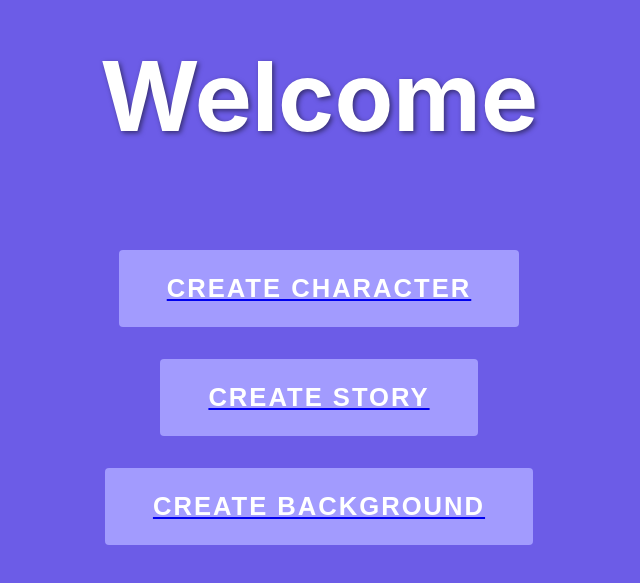
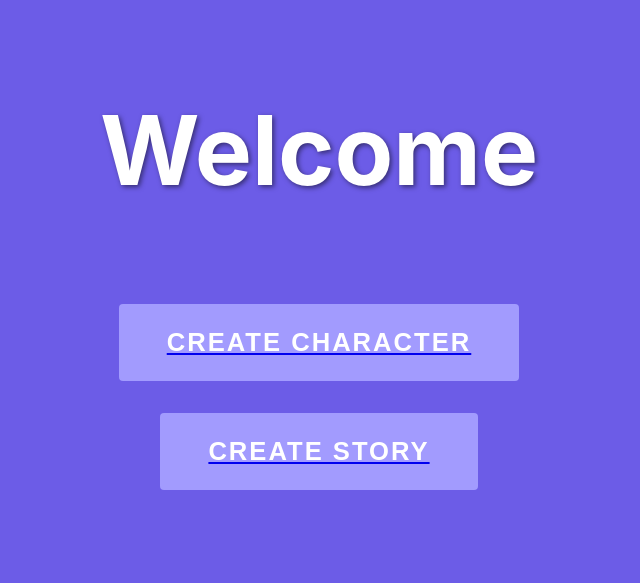
Before and after one commit to nathaliafab/FantasyLab, a React (Create React App) app in the folder my-app/: page / in a window 1280 px wide. Shown: the part 141-724 px from the top of the page, without its empty margins (321-961 px from the left). Built offline with nearby package versions, Linux system fonts and the light colour scheme.

Commit message:
delete background page

```diff
--- a/my-app/src/pages/GenerateBackground/index.jsx
+++ /dev/null
@@ -1,12 +0,0 @@
-import React, { useState } from "react";
-import 'openai';
-
-function GenerateBackground() {
-  return (
-    <div className="App">
-      <p>Oie</p>
-    </div>
-  );
-}
-
-export default GenerateBackground;
--- a/my-app/src/pages/Home/index.jsx
+++ b/my-app/src/pages/Home/index.jsx
@@ -13,9 +13,6 @@ function Home() {
                 <Link to="/story">
                     <button>Create story</button>
                 </Link>
-                <Link to="/background">
-                    <button>Create background</button>
-                </Link>
             </div>
         </div>
     );
--- a/my-app/src/routes/index.jsx
+++ b/my-app/src/routes/index.jsx
@@ -1,7 +1,6 @@
 import { Route, Routes } from "react-router-dom";
 import Home from "../pages/Home";
 import GenerateCharacter from "../pages/GenerateCharacter";
-import GenerateBackground from "../pages/GenerateBackground";
 import GenerateStory from "../pages/GenerateStory";
 
 const AppRoutes = () => {
@@ -9,7 +8,6 @@ const AppRoutes = () => {
         <Routes>
             <Route path="" element={<Home />} />
             <Route path="character" element={<GenerateCharacter />} />
-            <Route path="background" element={<GenerateBackground />} />
             <Route path="story" element={<GenerateStory />} />
         </Routes>
     );
```
